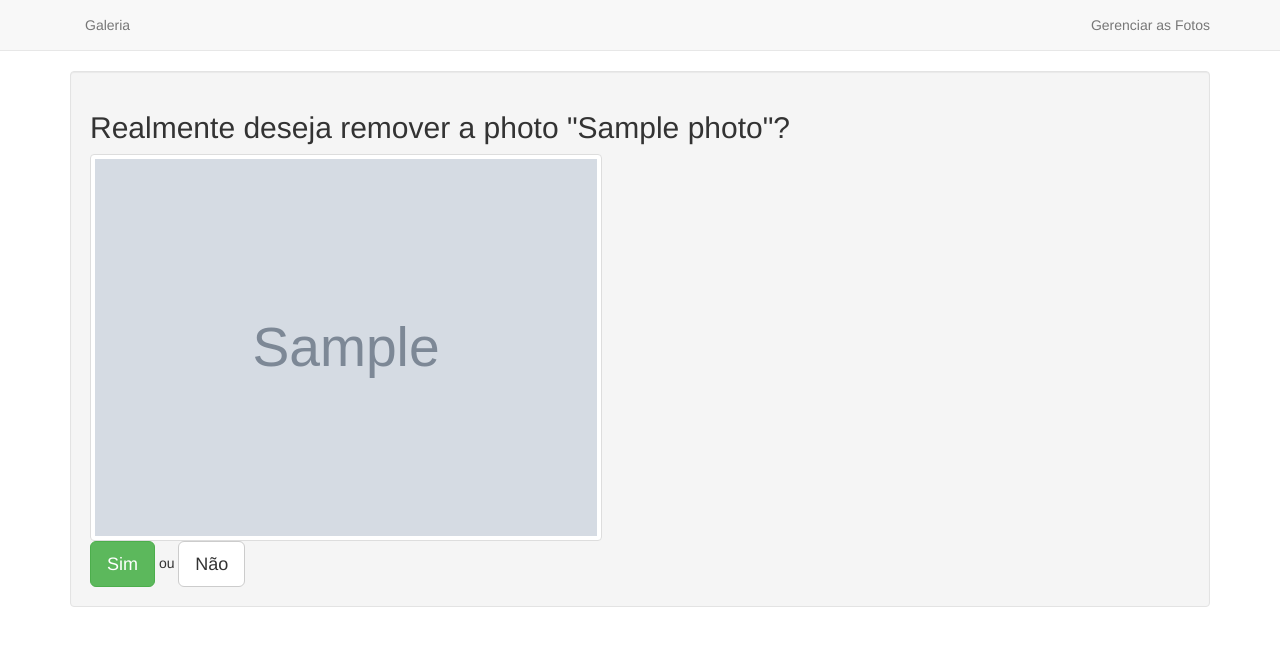
After one commit to gilsondev/globophoto, a Django app: page /photos/delete/1/ in a window 1280 px wide. The commit adds this page. Shown: the top 646 px of the page. Run offline with Django 3.2, Linux system fonts and the light colour scheme; tables that the repository leaves empty hold one stand-in row (values such as "Sample post"); grey boxes marked "Sample" are stand-in pictures; some libraries are stand-ins or nearby versions.

Commit message:
Insert delete action and refactor form template

```diff
--- /dev/null
+++ b/globophoto/photo/templates/photo/photo_confirm_delete.html
@@ -0,0 +1,13 @@
+{% extends "base.html" %}
+{% load i18n %}
+
+{% block main %}
+    <form class="form well" action="" method="POST">
+        {% csrf_token %}
+        <h2>{% trans "Realmente deseja remover a photo" %} "{{ object }}"?</h2>
+        <img src="{{ object.image.url }}" alt="{{ object.image.name }}" class="img-thumbnail" width="512" height="512">
+        <br>
+        <input class="btn btn-lg btn-success" type="submit" value="Sim" /> {% trans "ou" %}
+        <a class="btn btn-lg btn-default" href="{% url 'photo:list' %}">Não</a>
+    </form>
+{% endblock main %}
--- a/globophoto/photo/templates/photo/photo_list.html
+++ b/globophoto/photo/templates/photo/photo_list.html
@@ -27,7 +27,7 @@
                     <tr>
                         <td>
                             <a href="{% url 'photo:update' photo.pk %}"><i class="fa fa-pencil"></i> {% trans "Editar" %}</a>
-                            <a href="#"><i class="fa fa-trash-o"></i> {% trans "Excluir" %}</a>
+                            <a href="{% url 'photo:delete' photo.pk %}"><i class="fa fa-trash-o"></i> {% trans "Excluir" %}</a>
                         </td>
                         <td><img src="{{ photo.image.url }}" alt="{{ photo.name }}" class="img-thumbnail" width="100" height="100"></td>
                         <td class="middle-cell">{{ photo.name }}</td>
@@ -38,7 +38,7 @@
         </table>
     </div>
     <div class="col-md-12">
-        <a class="btn btn-lg btn-success" href="#">Adicionar Foto</a> {% trans "ou" %}
+        <a class="btn btn-lg btn-success" href="{% url 'photo:create' %}">Adicionar Foto</a> {% trans "ou" %}
         <a class="btn btn-lg btn-default" href="{% url 'photo:home' %}">Voltar</a>
     </div>
 {% endblock main %}
--- a/globophoto/photo/urls.py
+++ b/globophoto/photo/urls.py
@@ -2,7 +2,7 @@ from django.conf.urls import patterns, url
 
 from globophoto.photo.views import (
     GalleryView, PhotoListView, PhotoCreateView,
-    PhotoUpdateView
+    PhotoUpdateView, PhotoDeleteView
 )
 
 urlpatterns = patterns(
@@ -12,4 +12,6 @@ urlpatterns = patterns(
     url(r'^photos/new/$', PhotoCreateView.as_view(), name='create'),
     url(r'^photos/update/(?P<pk>[\d]+)/$', PhotoUpdateView.as_view(),
         name='update'),
+    url(r'^photos/delete/(?P<pk>[\d]+)/$', PhotoDeleteView.as_view(),
+        name='delete'),
 )
--- a/globophoto/photo/views.py
+++ b/globophoto/photo/views.py
@@ -2,7 +2,7 @@
 
 from django.views.generic.base import TemplateView
 from django.views.generic import ListView
-from django.views.generic.edit import CreateView, UpdateView
+from django.views.generic.edit import CreateView, UpdateView, DeleteView
 from django.core.urlresolvers import reverse_lazy
 
 from globophoto.photo.models import Photo
@@ -28,3 +28,8 @@ class PhotoUpdateView(UpdateView):
     model = Photo
     form_class = PhotoForm
     success_url = reverse_lazy('photo:list')
+
+
+class PhotoDeleteView(DeleteView):
+    model = Photo
+    success_url = reverse_lazy('photo:list')
```
Also changed, not shown: globophoto/photo/templates/photo/photo_form.html (+6 -1 lines).
